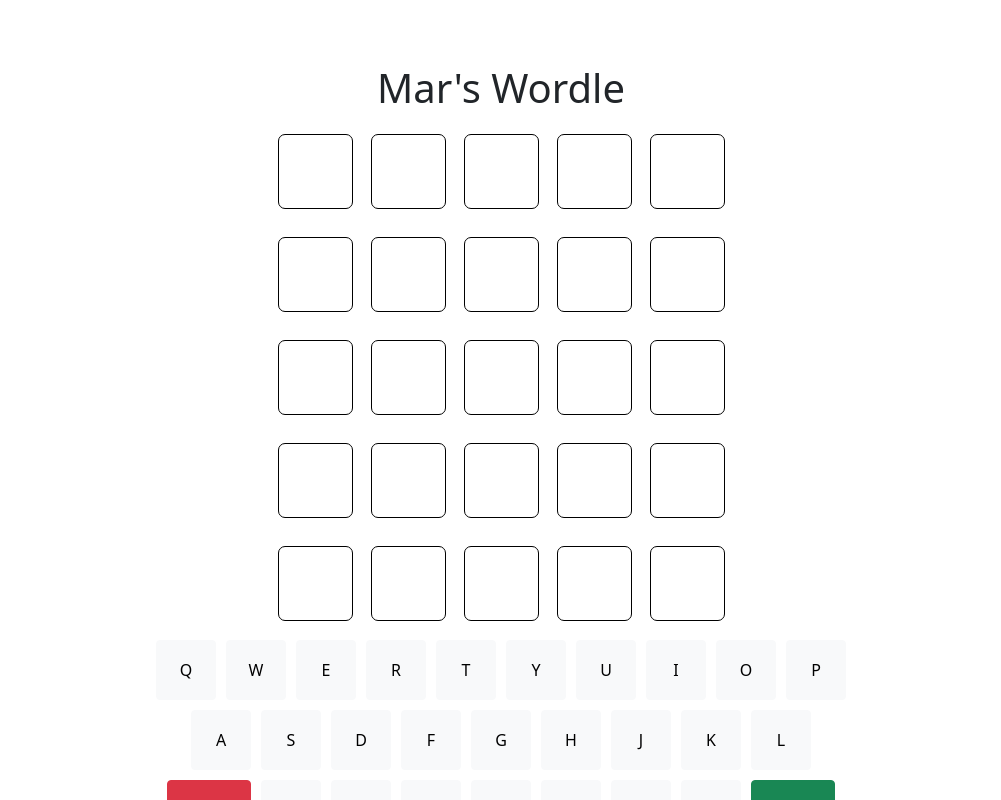
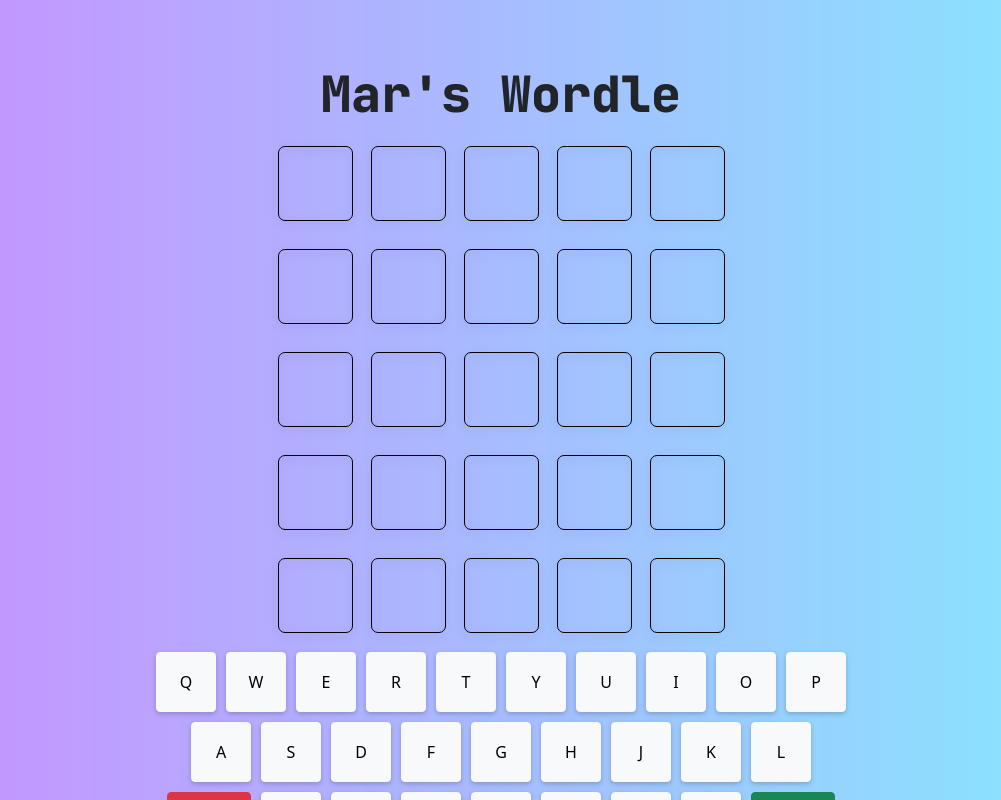
Before and after one commit to asiddiqi18/mar-wordle, a React (Create React App) app: page / in a window 1280 px wide. Shown: the top 800 px of the page, without its empty margins (139-1140 px from the left). Built offline with nearby package versions, Linux system fonts and the light colour scheme; no server answers.

Commit message:
improved aesthetic

```diff
--- a/src/components/App.js
+++ b/src/components/App.js
@@ -238,7 +238,7 @@ class App extends Component {
 
         <div class="d-flex align-items-center justify-content-center flex-column min-vh-100">
           <div className="mt-5">
-            <h1 className="text-center">Mar's Wordle</h1>
+            <h1 className="text-center title">Mar's Wordle</h1>
           </div>
           <div class="mt-auto">
             <Board
--- a/src/components/key.jsx
+++ b/src/components/key.jsx
@@ -35,7 +35,7 @@ class Key extends Component {
         classStatus += "partial"
         break;
       case 3:
-        classStatus += "wrong"
+        classStatus += "wrong-key"
         break;
   }
 
--- a/src/index.css
+++ b/src/index.css
@@ -3,13 +3,13 @@
     width: 60px !important;
     height: 60px !important;
     margin: 4px !important;
+    filter: drop-shadow(0 0.18rem 0.18rem rgba(0, 0, 0, 0.2));
   }
 
   .btn-special {
     width: 84px !important;
     height: 60px !important;
   }
-
 }
 
 @media (max-width: 768px) {
@@ -20,6 +20,7 @@
     margin: 2px !important;
     height: 47px !important;
     font-size: 9px !important;
+    filter: drop-shadow(0 0.2rem 0.25rem rgba(0, 0, 0, 0.2));
   }
 
   .btn-special {
@@ -32,19 +33,29 @@
 }
 
 .guess-row {
-    background-color: gray;
+  background-color: gray;
 }
 
 .success {
   background-color: #6aff81 !important;
+  border-color: #6aff81 !important;
 }
 
 .partial {
   background-color: #ffff6a !important;
+  border-color: #ffff6a !important;
+
 }
 
 .wrong {
   background-color: #f3f3f2 !important;
+  border-color: #f3f3f2 !important;
+}
+
+.wrong-key {
+  background-color: #c6c6c6 !important;
+  border-color: #c6c6c6 !important;
+
 }
 
 .bottom-margin {
@@ -59,8 +70,8 @@
   line-height: 75px;
   text-align: center;
   border-radius: 7px;
-  font-family: 'JetBrains Mono', monospace;
-
+  font-family: "JetBrains Mono", monospace;
+  filter: drop-shadow(0 0.2rem 0.25rem rgba(0, 0, 0, 0.2));
 }
 
 .grid-container {
@@ -70,3 +81,18 @@
   grid-gap: 10px;
   padding: 10px;
 }
+
+body {
+  background: rgb(158, 46, 255);
+  background: linear-gradient(
+    90deg,
+    rgba(158, 46, 255, 0.541036482952556) 0%,
+    rgba(49, 220, 255, 0.5970588919161415) 100%
+  );
+}
+
+.title {
+  font-family: "JetBrains Mono", monospace;
+  font-size: 50px;
+  font-weight: 800;
+}
```
